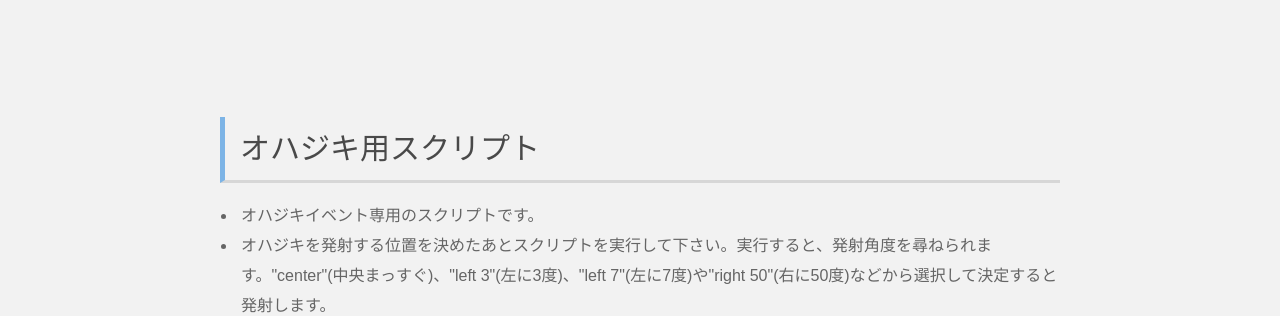
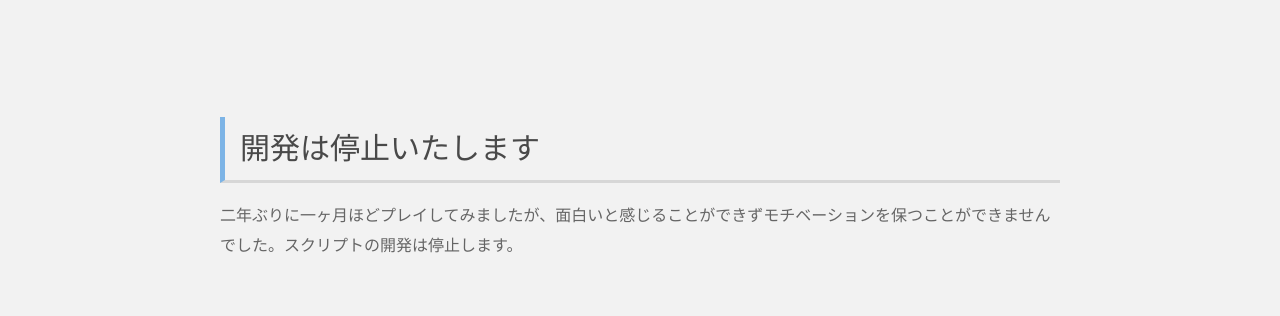
Before and after one commit to ymst/ankulua, a plain HTML site: page punipuni.html in a window 1280 px wide. Shown: the part 636-952 px from the top of the page. Drawn offline with Linux system fonts and the light colour scheme; a web font is replaced by a local one.

Commit message:
20200719_150354

```diff
--- a/punipuni.html
+++ b/punipuni.html
@@ -91,6 +91,11 @@
             <div class="s-content__header col-full">
                 <h1 class="s-content__header-title">妖怪ウォッチぷにぷにのスクリプト</h1>
             </div> <!-- end s-content__header -->
+
+            <div class="col-full s-content__main">
+	        <h2 class="yy_title">開発は停止いたします</h2>
+		<p>二年ぶりに一ヶ月ほどプレイしてみましたが、面白いと感じることができずモチベーションを保つことができませんでした。スクリプトの開発は停止します。</p>
+            </div>
 
             <div class="col-full s-content__main">
 	        <h2 class="yy_title">オハジキ用スクリプト</h2>
```
